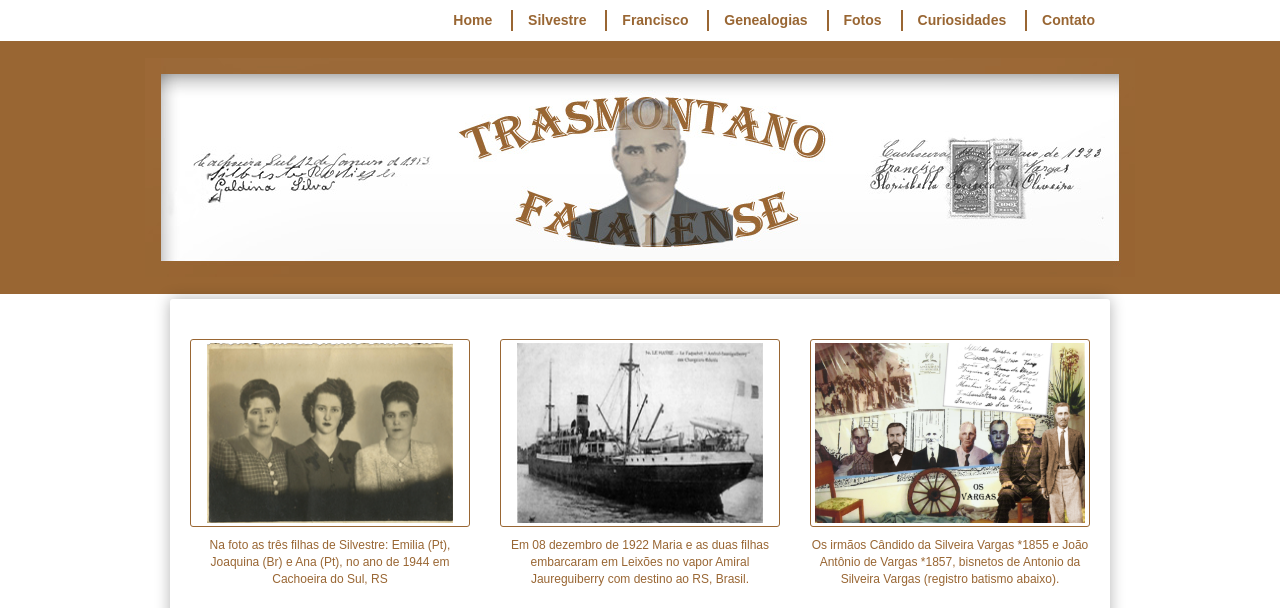
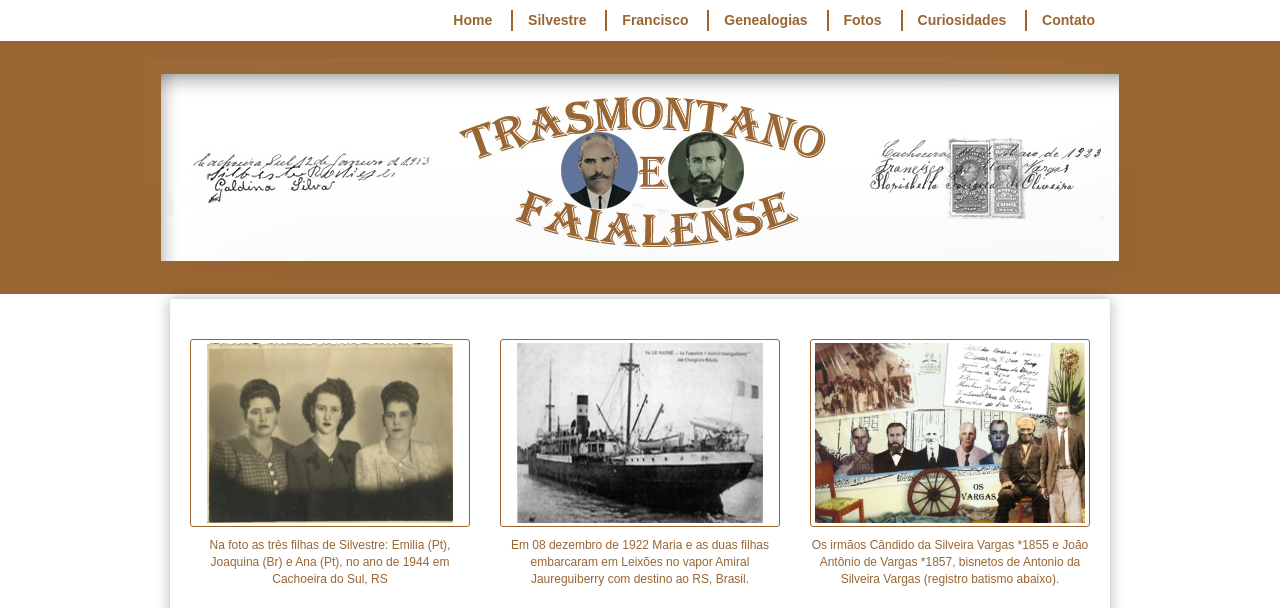
Before and after one commit to claudiovargas1955/claudiovargas1955.github.io, a Jekyll site: the page built from index.html, in a window 1280 px wide. Shown: the top 608 px of the page. Built offline with Jekyll 4.4.1, drawn with Linux system fonts in a browser that asks for light colours; some web fonts are replaced; grey boxes are pictures that could not be loaded.

Commit message:
Update master.html

```diff
--- a/_layouts/master.html
+++ b/_layouts/master.html
@@ -91,7 +91,7 @@
     </ul>
   </div>
   <div class="banner">
-    <img src="images/banner5s.jpg" class="img-responsive" alt="banner">
+    <img src="images/bannersc.jpg" class="img-responsive" alt="banner">
   </div>
 
   <div class="content">
```
